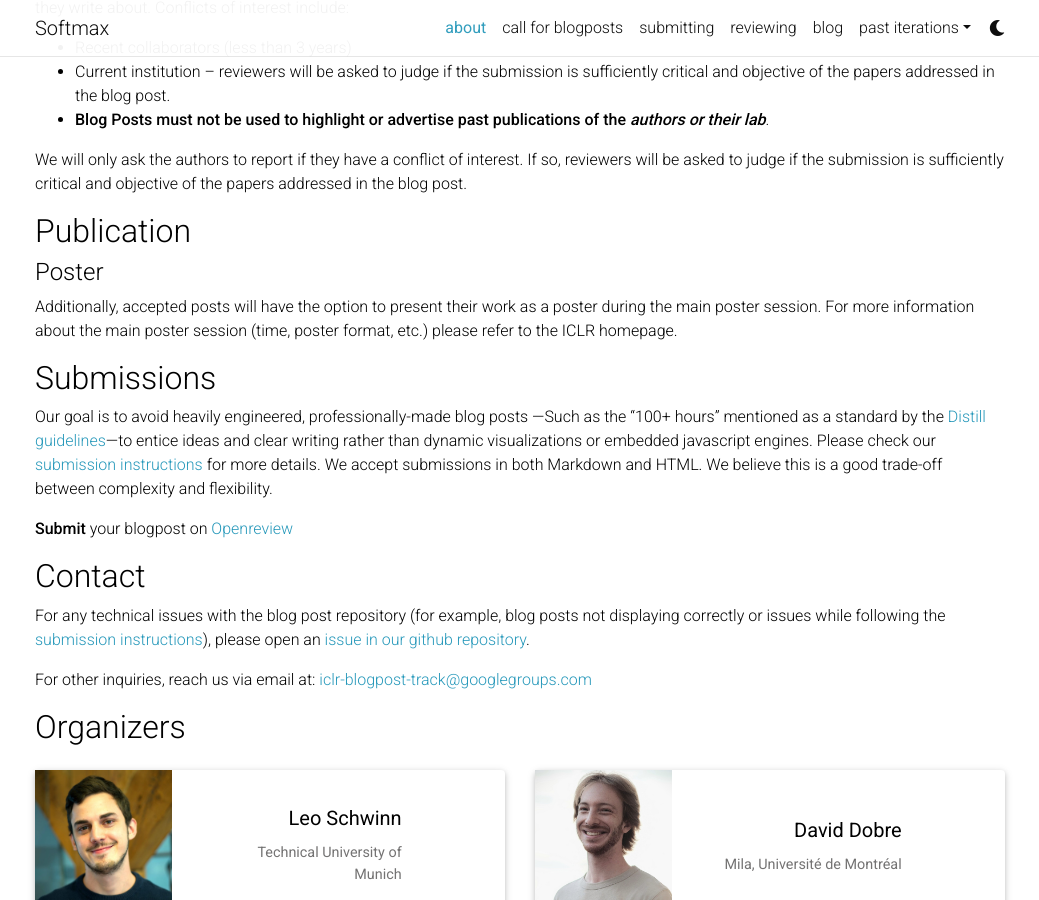
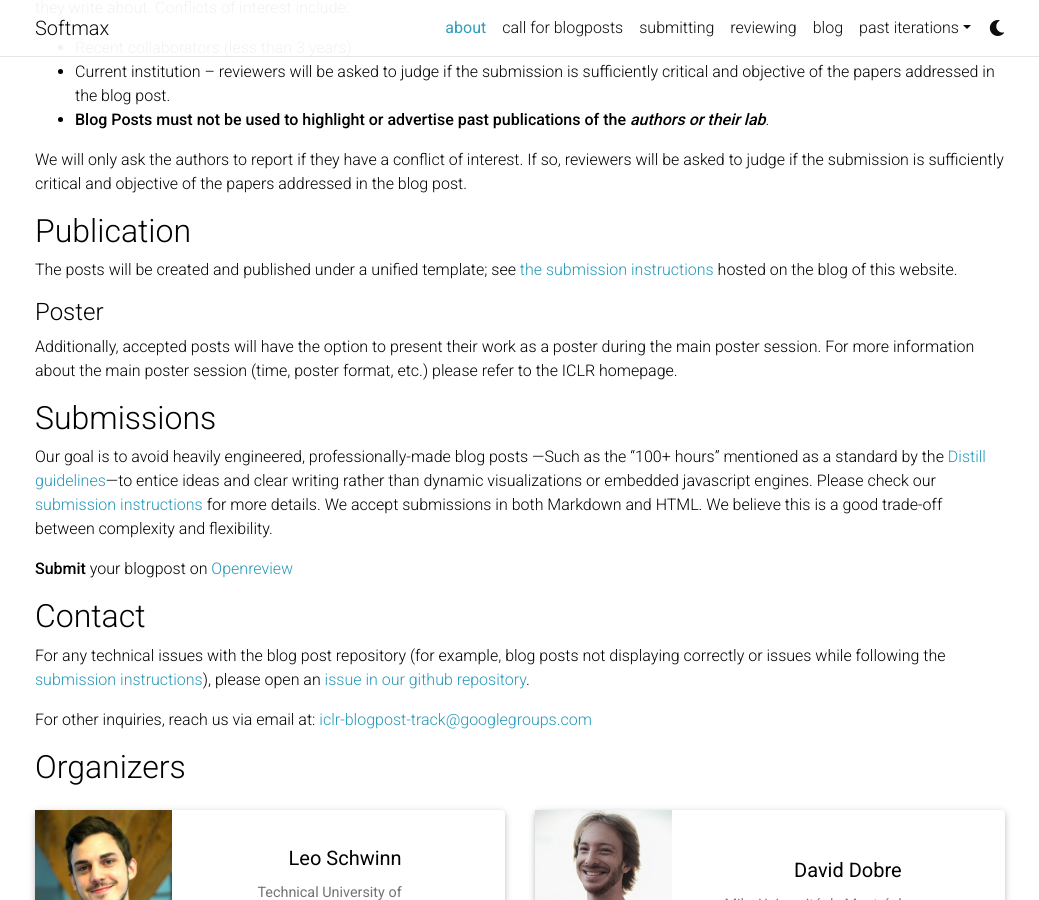
Before and after one commit to softmaxderivation/softmaxderivation.github.io, a Jekyll site: the page built from _pages/about.md, in a window 1280 px wide and 900 px high, scrolled down 1417 px. Shown: the whole window, without its empty margins (120-1159 px from the left). Built offline with Jekyll 4.4.1, drawn with Linux system fonts in a browser that asks for light colours; full-size pictures stand in for the smaller copies a plugin makes; comment, search, counter and statistics services are not loaded; a style sheet for code colours, icons or effects is not loaded.

Commit message:
template

```diff
--- a/_config_local.yml
+++ b/_config_local.yml
@@ -19,7 +19,7 @@ lang: en # the language of your site (for example: en, fr, cn, ru, etc.)
 icon: iclr_favicon.ico  # the emoji used as the favicon (alternatively, provide image name in /assets/img/)
 
 url: '' # the base hostname & protocol for your site
-baseurl: '' # the subpath of your site, e.g. /blog/
+#baseurl: '' # the subpath of your site, e.g. /blog/
 last_updated: false # set to true if you want to display last updated in the footer
 impressum_path:  # set to path to include impressum link in the footer, use the same path as permalink in a page, helps to conform with EU GDPR
 
--- a/_pages/about.md
+++ b/_pages/about.md
@@ -74,7 +74,7 @@ We will only ask the authors to report if they have a conflict of interest. If s
 
 ## Publication
 
-
+The posts will be created and published under a unified template; see [the submission instructions]({{ '/submitting' | relative_url }}) hosted on the blog of this website.
 
 #### Poster
 
```
Also changed, not shown: 2 other files.
